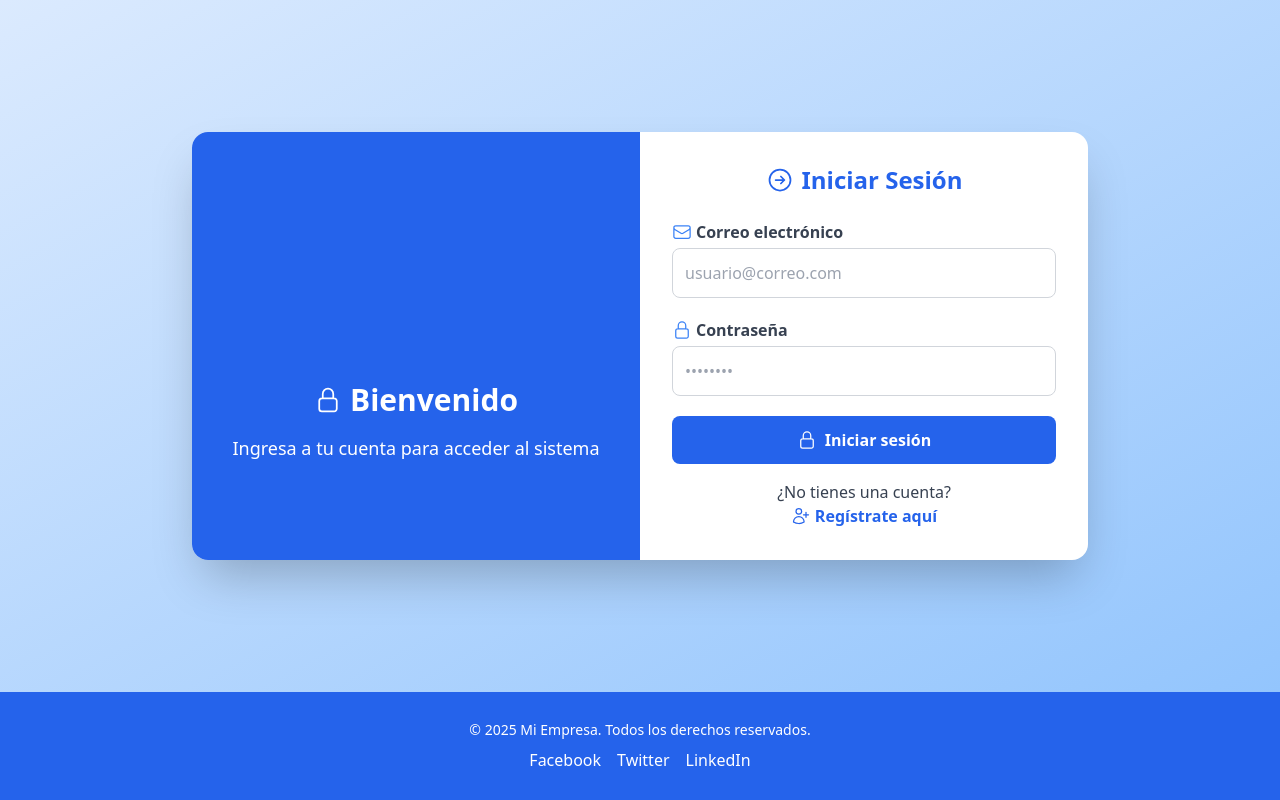
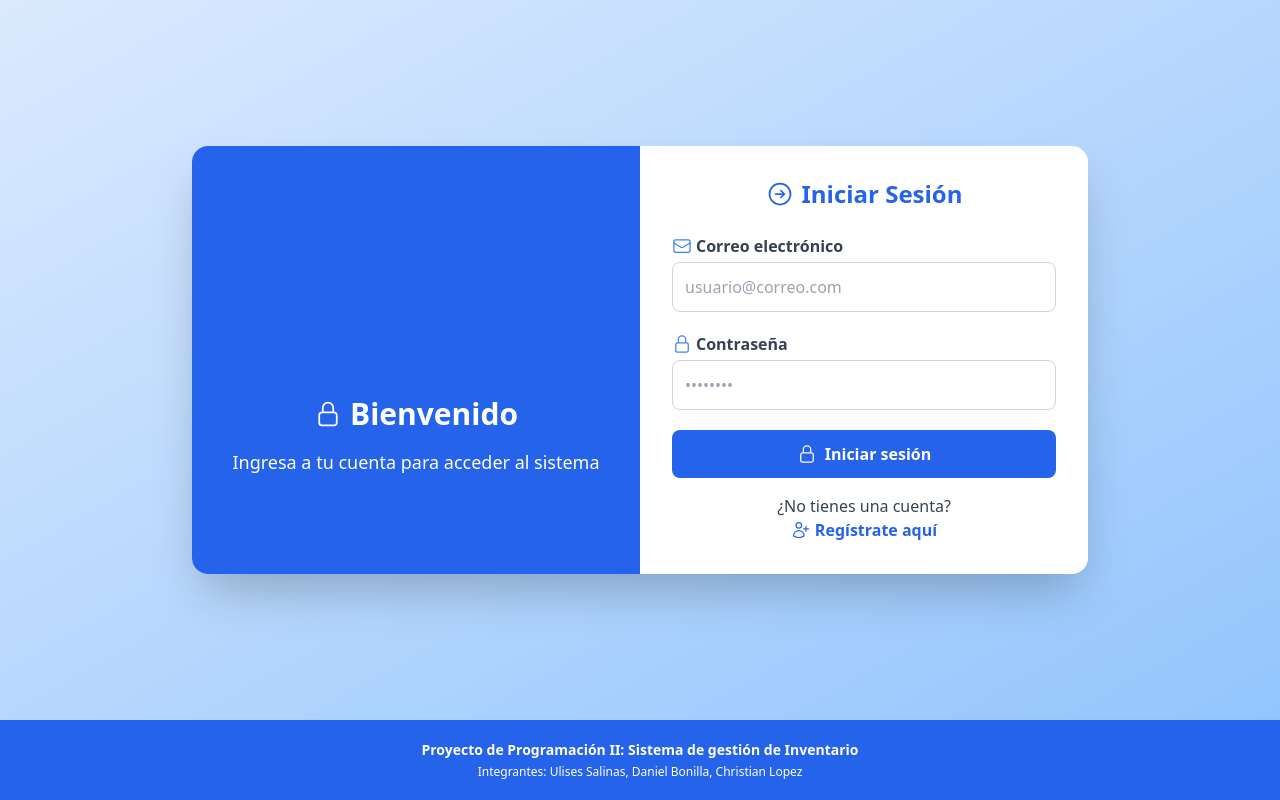
Before and after one commit to DannFox/GestordeInventarios, a React (Create React App) app: page / in a window 1280 px wide. Built offline with nearby package versions, Linux system fonts and the light colour scheme.

Commit message:
feat: agregar visualización de imágenes en productos y mejorar el pie de página

```diff
--- a/src/Footer.js
+++ b/src/Footer.js
@@ -3,15 +3,13 @@ import React from 'react';
 
 const Footer = () => {
   return (
-    <footer className="bg-blue-600 text-white text-center py-7 mt-auto">
-      <p className="text-sm">
-        &copy; {new Date().getFullYear()} Mi Empresa. Todos los derechos reservados.
+    <footer className="bg-blue-600 text-white text-center py-5 mt-auto">
+      <p className="text-sm font-semibold">
+        Proyecto de Programación II: Sistema de gestión de Inventario
       </p>
-      <div className="flex justify-center space-x-4 mt-2">
-        <a href="https://facebook.com" target="_blank" rel="noopener noreferrer" className="text-white hover:text-blue-300">Facebook</a>
-        <a href="https://twitter.com" target="_blank" rel="noopener noreferrer" className="text-white hover:text-blue-300">Twitter</a>
-        <a href="https://linkedin.com" target="_blank" rel="noopener noreferrer" className="text-white hover:text-blue-300">LinkedIn</a>
-      </div>
+      <p className="text-xs mt-1">
+        Integrantes: Ulises Salinas, Daniel Bonilla, Christian Lopez
+      </p>
     </footer>
   );
 };
--- a/src/pages/Dashboard.js
+++ b/src/pages/Dashboard.js
@@ -122,17 +122,22 @@ const Dashboard = () => {
   };
 
   // Exportar a PDF
-  const exportarPDF = () => {
+  const exportarPDF = async () => {
     const doc = new jsPDF();
     doc.text("Listado de Productos", 14, 16);
     const tableColumn = ["Nombre", "Descripción", "Categoría", "Stock", "Precio Unitario"];
-    const tableRows = productos.map((p) => [
+    const tableRows = [];
+
+    for (const p of productos) {
+      tableRows.push([
         p.nombre,
         p.descripcion,
         p.nombreCategoria,
         p.stock,
         p.precioUnitario,
       ]);
+    }
+
     autoTable(doc, {
       head: [tableColumn],
       body: tableRows,
--- a/src/pages/Login.js
+++ b/src/pages/Login.js
@@ -62,7 +62,7 @@ const Login = () => {
   }
 
   return (
-    <div className="min-h-[calc(100vh-108px)] flex items-center justify-center bg-gradient-to-br from-blue-100 to-blue-300 p-4">
+    <div className="min-h-[calc(100vh-80px)] flex items-center justify-center bg-gradient-to-br from-blue-100 to-blue-300 p-2">
       <div className="bg-white shadow-2xl rounded-2xl flex w-full max-w-4xl overflow-hidden animate-fade-in">
         {/* Imagen o lado visual */}
         <div className="hidden md:flex flex-col justify-center items-center bg-blue-600 text-white w-1/2 p-8">
--- a/src/pages/Productos.js
+++ b/src/pages/Productos.js
@@ -204,6 +204,7 @@ const Productos = () => {
         <table className="table-auto w-full bg-white shadow-md rounded-lg">
           <thead>
             <tr className="bg-green-600 text-white">
+              <th className="px-4 py-2 text-center">Imagen</th>
               <th className="px-4 py-2 text-center">
                 <span className="flex items-center gap-1 justify-center">
                   <CubeIcon className="h-5 w-5" /> Nombre
@@ -238,6 +239,20 @@ const Productos = () => {
                 key={producto.idProducto}
                 className="border-b hover:bg-green-50 transition-colors duration-200"
               >
+                <td className="px-4 py-2 text-center">
+                  {producto.urlImagenString ? (
+                    <img
+                      src={`http://localhost:5074/${producto.urlImagenString.replace(
+                        /^wwwroot[\\/]/,
+                        ""
+                      )}`}
+                      alt={producto.nombre}
+                      className="h-16 w-16 object-cover rounded mx-auto"
+                    />
+                  ) : (
+                    <span className="text-gray-400 italic">Sin imagen</span>
+                  )}
+                </td>
                 <td className="px-4 py-2 text-center">{producto.nombre}</td>
                 <td className="px-4 py-2 text-center">{producto.descripcion}</td>
                 <td className="px-4 py-2 text-center">{producto.nombreCategoria}</td>
@@ -248,7 +263,8 @@ const Productos = () => {
                     currency: "USD",
                   })}
                 </td>
-                <td className="px-4 py-2 text-center flex flex-wrap gap-2 justify-center">
+                <td className="px-4 py-2 text-center">
+                  <div className="flex justify-center flex-wrap gap-2">
                     <button
                       onClick={() => handleViewProduct(producto.idProducto)}
                       className="flex items-center gap-1 bg-blue-500 text-white px-2 py-1 rounded hover:bg-blue-600 transition-all duration-200 hover:scale-105 active:scale-95"
@@ -274,6 +290,7 @@ const Productos = () => {
                         </button>
                       </>
                     )}
+                  </div>
                 </td>
               </tr>
             ))}
--- a/src/pages/VerProducto.js
+++ b/src/pages/VerProducto.js
@@ -92,6 +92,15 @@ const VerProducto = () => {
             Detalles del Producto
           </h1>
           <div className="space-y-5">
+            {producto.urlImagenString && (
+              <div className="flex flex-col items-center">
+                <img
+                  src={`http://localhost:5074/${producto.urlImagenString.replace(/^wwwroot[\\/]/, '')}`}
+                  alt={producto.nombre}
+                  className="max-h-96 max-w-full rounded-lg shadow mb-4"
+                />
+              </div>
+            )}
             <div className="flex items-center gap-2 text-lg">
               <TagIcon className="h-5 w-5 text-green-500" />
               <span className="font-semibold">Nombre:</span>
```
Lines whose indentation alone changed are shown as unchanged.
